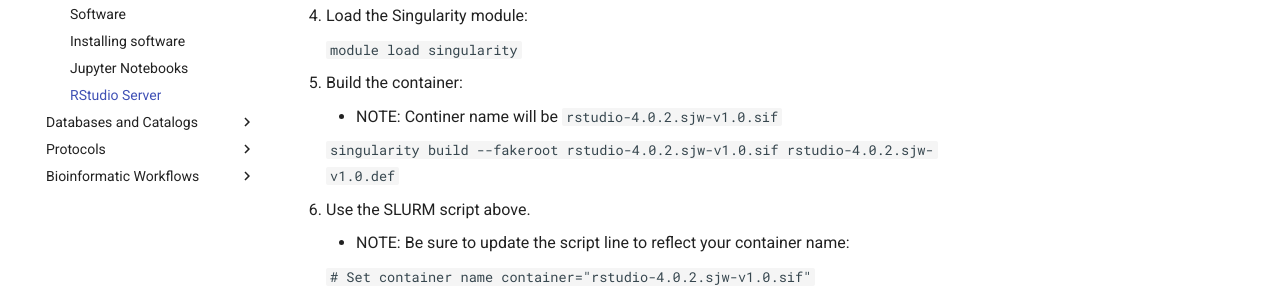
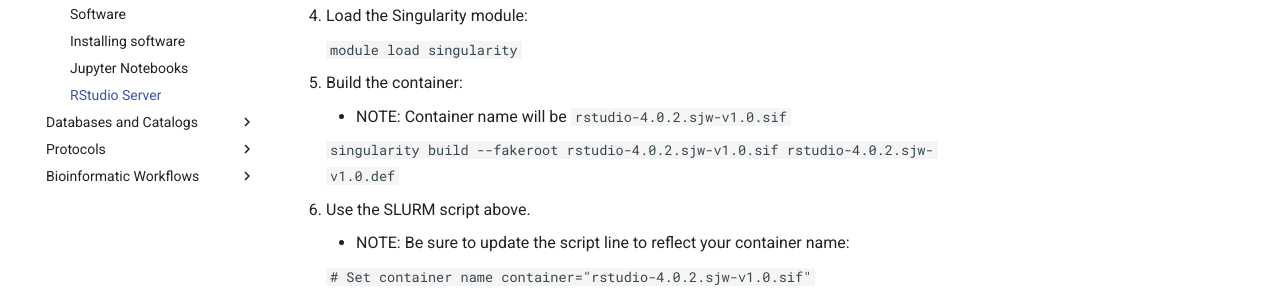
Before and after one commit to RobertsLab/resources, an MkDocs documentation site: the page built from docs/mox_RStudio-Server.md, in a window 1280 px wide and 900 px high, scrolled down 3240 px. Shown: the part 534-834 px from the top of the window. Built offline with MkDocs 1.6.1 and Material for MkDocs 9.7.7, drawn with Linux system fonts in a browser that asks for light colours; comment, search, counter and statistics services are not loaded.

Commit message:
fix typo

```diff
--- a/docs/mox_RStudio-Server.md
+++ b/docs/mox_RStudio-Server.md
@@ -192,7 +192,7 @@ NOTE: These instructions are written to be performed on Mox (Hyak).
 
 3. Build the container:
 
-    - NOTE: Continer name will be `rstudio-4.0.2.sjw-v1.0.sif`
+    - NOTE: Container name will be `rstudio-4.0.2.sjw-v1.0.sif`
 
     `singularity build --fakeroot rstudio-4.0.2.sjw-v1.0.sif rstudio-4.0.2.sjw-v1.0.def`
 
```
